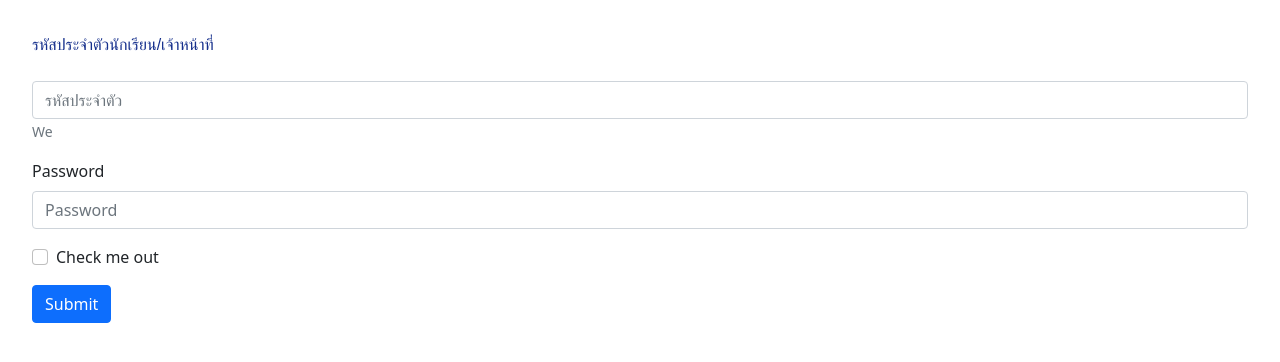
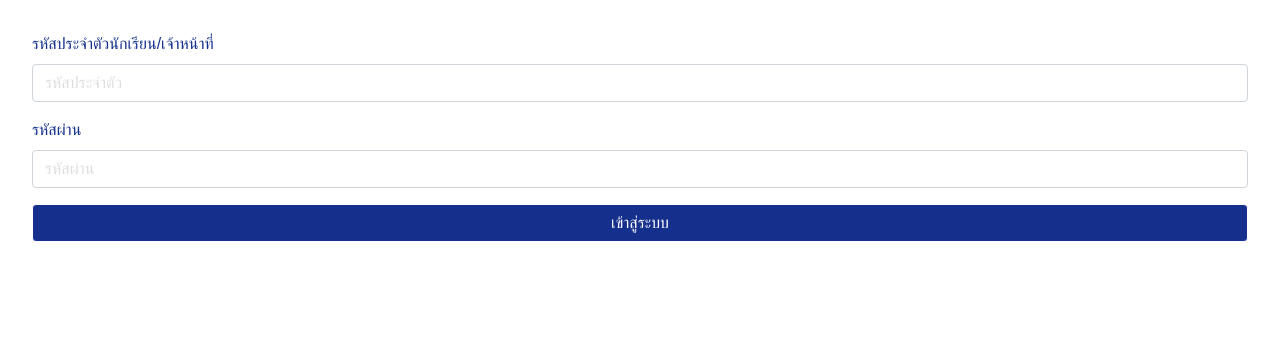
Before and after one commit to meen0natnisha/Taryn, a React (Create React App) app: page /login in a window 1280 px wide. Shown: the top 362 px of the page. Built offline with nearby package versions, Linux system fonts and the light colour scheme.

Commit message:
[BBPink] update input field componet

```diff
--- a/src/color.scss
+++ b/src/color.scss
@@ -1,9 +1,8 @@
 $primary-color: #152F8C;
 $secondary-color: #F58400;
-$white: #fff;
+$muted: #DEDEDE;
 
 :export {
     primary-color: $primary-color;
     secondary-color: $secondary-color;
-    white: $white;
 }
--- /dev/null
+++ b/src/components/index.js
@@ -0,0 +1,3 @@
+import InputField from "./inputField";
+
+export default InputField
--- /dev/null
+++ b/src/components/inputField.js
@@ -0,0 +1,22 @@
+import React, { Component } from 'react'
+import { Row, Col, Form, Button } from 'react-bootstrap'
+
+export default class InputField extends Component {
+    render() {
+        let { type, label, placeholder } = this.props
+        console.log("label ", label)
+        switch (type) {
+            case "date":
+                return (
+                    <div>date</div>
+                )
+            default: return (
+                <Form.Group>
+                    <Form.Label><p className="primary_paragraph">{label}</p></Form.Label>
+                    <Form.Control placeholder={placeholder} />
+                </Form.Group>
+            )
+        }
+
+    }
+}
--- a/src/custom-boostrap.scss
+++ b/src/custom-boostrap.scss
@@ -1,9 +1,35 @@
 //Font
 p {
     font-family: "Prompt", sans-serif;
+    margin-bottom: 0;
     &.primary_paragraph {
         color: $primary-color;
     }
 }
 
+//Form
+.form-control {
+    font-family: "Prompt", sans-serif;
+    color: $secondary-color;
+    &::placeholder {
+        color: $muted;
+    }
+}
+
+//Button
+.btn {
+    border-color: unset;
+    font-family: "Prompt", sans-serif;
+    font-weight: 500;
+    width: 100%;
+    &.btn-primary {
+        background-color: $primary-color;
+    }
+}
+
+//Row
+.row {
+    margin-bottom: 1em;
+}
+
 @import "bootstrap/dist/css/bootstrap.min.css";
--- a/src/index.css
+++ b/src/index.css
@@ -1,8 +1,6 @@
 body {
   margin: 0;
-  font-family: -apple-system, BlinkMacSystemFont, 'Segoe UI', 'Roboto', 'Oxygen',
-    'Ubuntu', 'Cantarell', 'Fira Sans', 'Droid Sans', 'Helvetica Neue',
-    sans-serif;
+  font-family: "Prompt", sans-serif;
   -webkit-font-smoothing: antialiased;
   -moz-osx-font-smoothing: grayscale;
 }
--- a/src/index.js
+++ b/src/index.js
@@ -1,7 +1,7 @@
 import React from 'react';
 import ReactDOM from 'react-dom';
 import App from './App';
-// import './index.css';
+import './index.css';
 import reportWebVitals from './reportWebVitals';
 
 ReactDOM.render(<App />, document.getElementById('root'));
--- a/src/page/login.js
+++ b/src/page/login.js
@@ -1,30 +1,19 @@
 import React, { Component } from 'react'
 import { Row, Col, Form, Button } from 'react-bootstrap'
 import "./login.scss"
+import InputField from '../components'
 
 export default class Login extends Component {
     render() {
+        const params = [
+            { label: 'รหัสประจำตัวนักเรียน/เจ้าหน้าที่', placeholder: 'รหัสประจำตัว' },
+        ]
         return (
             <div>
                 <Form>
-                    <Form.Group className="mb-3" controlId="formBasicEmail">
-                        <Form.Label><p className="primary_paragraph">รหัสประจำตัวนักเรียน/เจ้าหน้าที่</p></Form.Label>
-                        <Form.Control type="email" placeholder="รหัสประจำตัว" />
-                        <Form.Text className="text-muted">
-                            We
-                        </Form.Text>
-                    </Form.Group>
-
-                    <Form.Group className="mb-3" controlId="formBasicPassword">
-                        <Form.Label>Password</Form.Label>
-                        <Form.Control type="password" placeholder="Password" />
-                    </Form.Group>
-                    <Form.Group className="mb-3" controlId="formBasicCheckbox">
-                        <Form.Check type="checkbox" label="Check me out" />
-                    </Form.Group>
-                    <Button variant="primary" type="submit">
-                        Submit
-                    </Button>
+                    <Row><Col><InputField label='รหัสประจำตัวนักเรียน/เจ้าหน้าที่' placeholder='รหัสประจำตัว' /></Col></Row>
+                    <Row><Col><InputField label='รหัสผ่าน' placeholder='รหัสผ่าน' /></Col></Row>
+                    <Row><Col xs={12}><Button variant="primary" type="submit">เข้าสู่ระบบ</Button></Col></Row>
                 </Form>
             </div>
         )
```
